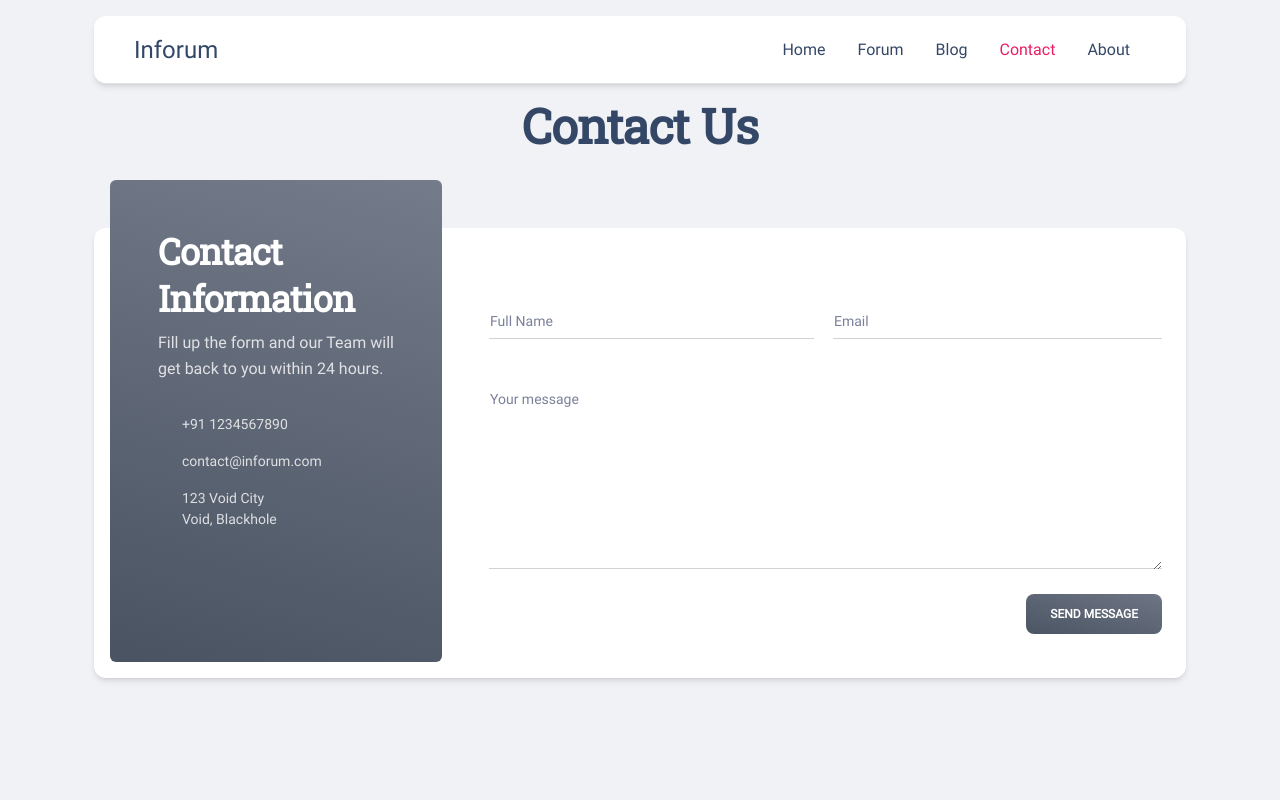
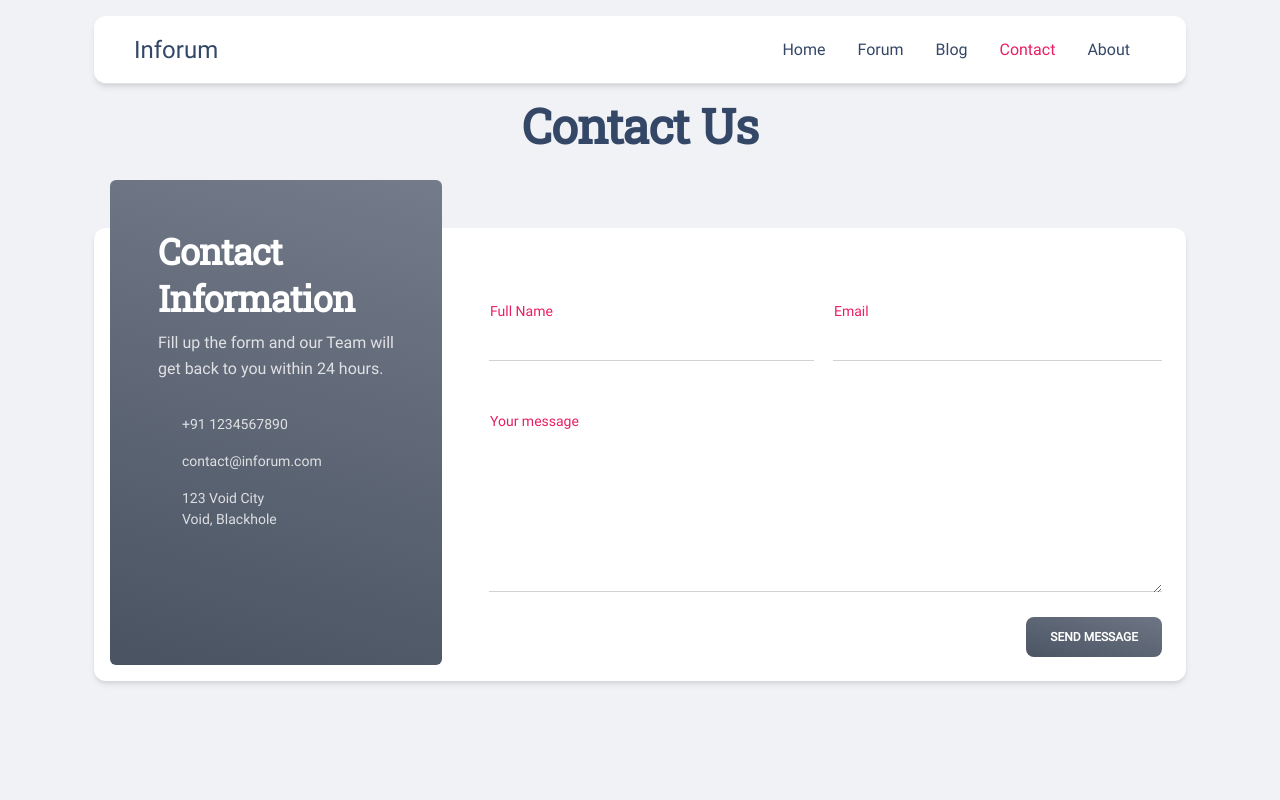
Before and after one commit to wrench1815/inforum_frontend, a Nuxt app: page /contact in a window 1280 px wide. Shown: the top 800 px of the page. Built offline with nearby package versions, Linux system fonts and the light colour scheme; some icons are missing.

Commit message:
fix contact form input element focus issues

```diff
--- a/pages/contact.vue
+++ b/pages/contact.vue
@@ -93,8 +93,8 @@
                   <div class="card-body position-relative">
                     <div class="row mt-4">
                       <div class="col-md-6">
-                        <div class="input-group input-group-dynamic my-4">
-                          <label class="form-label">Full Name</label>
+                        <div class="input-group input-group-static my-4">
+                          <label class="text-primary">Full Name</label>
                           <input
                             class="form-control"
                             aria-label="Full Name..."
@@ -103,8 +103,8 @@
                         </div>
                       </div>
                       <div class="col-md-6 ps-2">
-                        <div class="input-group input-group-dynamic my-4">
-                          <label class="form-label">Email</label>
+                        <div class="input-group input-group-static my-4">
+                          <label class="text-primary">Email</label>
                           <input
                             type="email"
                             class="form-control"
@@ -115,7 +115,7 @@
                     </div>
 
                     <div class="input-group input-group-static mt-4">
-                      <label>Your message</label>
+                      <label class="text-primary">Your message</label>
                       <textarea
                         name="message"
                         class="form-control"
```
